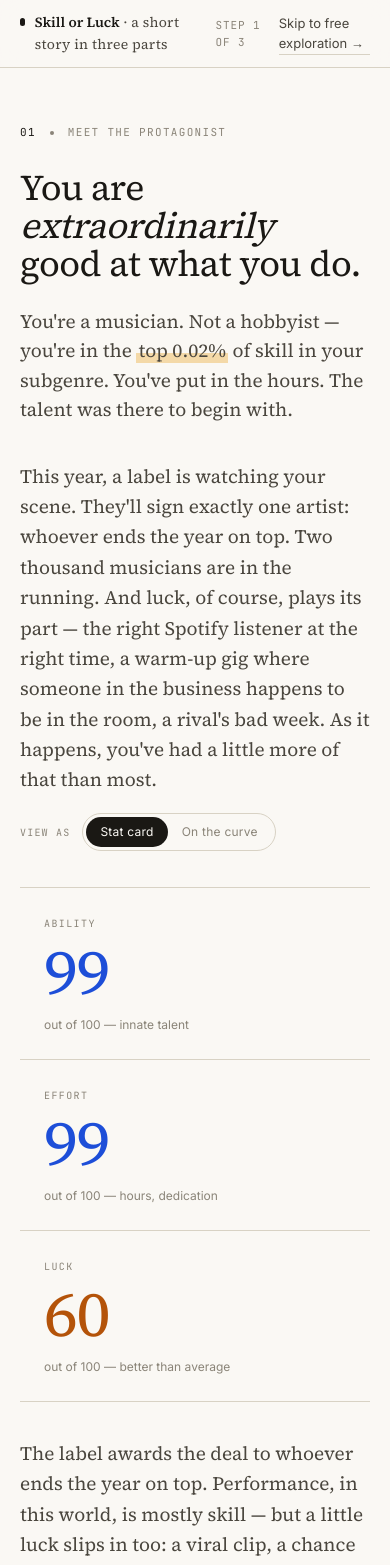
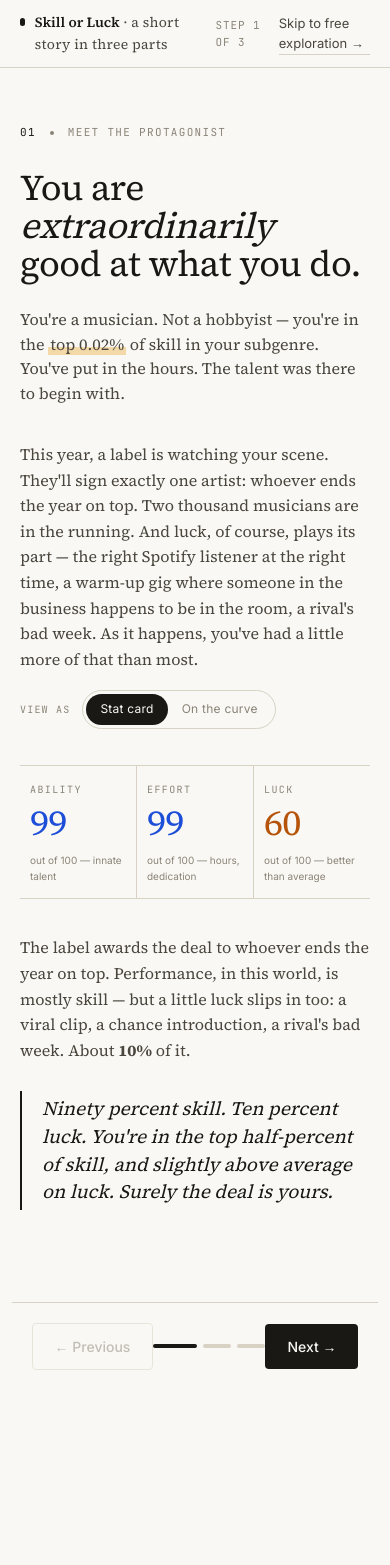
Before and after one commit to isakph/skill-or-luck, a Next.js app: page / in a window 390 px wide. Shown: the top 1565 px of the page. After the commit the page ends 1402 px from the top, so only its background shows below. Built offline with nearby package versions, Linux system fonts and the light colour scheme.

Commit message:
tried to fix display issues but doesn't seem to have worked

```diff
--- a/src/app/globals.css
+++ b/src/app/globals.css
@@ -98,10 +98,27 @@ input[type="range"].big-slider::-moz-range-thumb {
 
 /* --- Mobile responsive --- */
 @media (max-width: 640px) {
-  .narrative-grid-3 { grid-template-columns: 1fr !important; }
+  body { font-size: 16px !important; }
+  .narrative-stage { padding: 56px 20px 40px !important; }
+  .narrative-stage p { font-size: 16px !important; }
+  .narrative-stage blockquote { font-size: 19px !important; }
+  .narrative-topbar-inner { padding: 12px 20px !important; }
+  .narrative-grid-3 {
+    grid-template-columns: repeat(3, 1fr) !important;
+  }
+  .narrative-grid-3 > div {
+    padding: 16px 10px 14px !important;
+  }
+  .narrative-grid-3 .narrative-stat-num {
+    font-size: 36px !important;
+  }
+  .narrative-grid-3 .narrative-stat-foot {
+    font-size: 10px !important;
+  }
   .narrative-grid-2 { grid-template-columns: 1fr !important; }
   .narrative-grid-batch { grid-template-columns: 1fr !important; }
-  .narrative-stage { padding: 56px 20px 80px !important; }
-  .narrative-topbar-inner { padding: 12px 20px !important; }
-  .narrative-stat-num { font-size: 48px !important; }
+  .narrative-nav {
+    margin-top: 24px !important;
+    padding: 20px 20px 32px !important;
+  }
 }
--- a/src/app/narrative.tsx
+++ b/src/app/narrative.tsx
@@ -83,7 +83,7 @@ export default function Narrative() {
       </header>
 
       {/* Stage */}
-      <main className="narrative-stage" style={{ maxWidth: 880, margin: '0 auto', padding: '80px 28px 120px', minHeight: '78vh' }}>
+      <main className="narrative-stage" style={{ maxWidth: 880, margin: '0 auto', padding: '80px 28px 60px' }}>
         <div key={step} className="animate-fade-up">
           {step === 1 && <NarrativeStep1 />}
           {step === 2 && <NarrativeStep2 />}
@@ -93,11 +93,11 @@ export default function Narrative() {
 
       {/* Bottom nav */}
       <nav
-        className="flex items-center justify-between"
+        className="flex items-center justify-between narrative-nav"
         style={{
           maxWidth: 880,
-          margin: '56px auto 0',
-          padding: '28px 28px 80px',
+          margin: '32px auto 0',
+          padding: '28px 28px 40px',
           borderTop: '1px solid var(--rule)',
         }}
       >
--- a/src/app/narrativeStep1.tsx
+++ b/src/app/narrativeStep1.tsx
@@ -177,6 +177,7 @@ export default function NarrativeStep1() {
                 {stat.label}
               </span>
               <span
+                className="narrative-stat-num"
                 style={{
                   fontFamily: 'var(--font-serif)',
                   fontSize: 64,
@@ -189,7 +190,7 @@ export default function NarrativeStep1() {
               >
                 {stat.value}
               </span>
-              <span style={{ fontFamily: 'var(--font-sans)', fontSize: 12, color: 'var(--ink-3)', marginTop: 4 }}>
+              <span className="narrative-stat-foot" style={{ fontFamily: 'var(--font-sans)', fontSize: 12, color: 'var(--ink-3)', marginTop: 4 }}>
                 {stat.foot}
               </span>
             </div>
```
Also changed, not shown: 1 other file (tests, documents, lock files or other folders).
